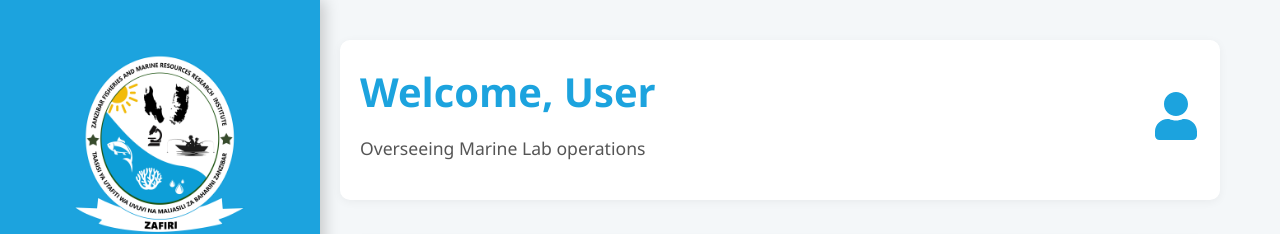
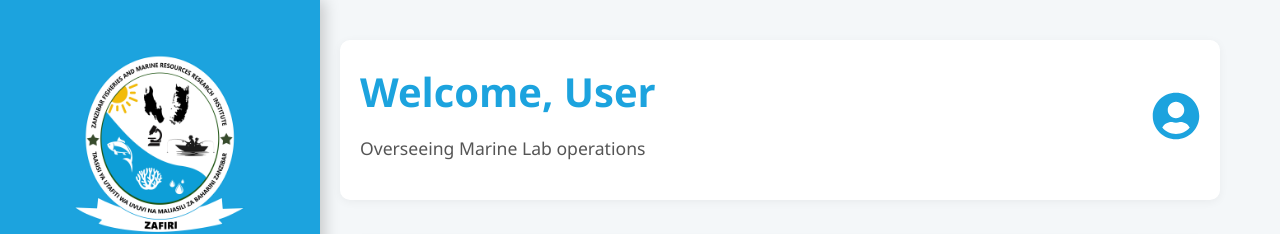
Before and after one commit to rayyanhamad42/PROJECT-ZAFIRI, a React (Vite) app: page /Registrar-dashboard in a window 1280 px wide. Shown: the top 234 px of the page. Built offline with nearby package versions, Linux system fonts and the light colour scheme.

Commit message:
my half commit

```diff
--- a/src/components/Layout.jsx
+++ b/src/components/Layout.jsx
@@ -1,7 +1,6 @@
-// src/components/Layout.jsx
 import React, { useState } from "react";
 import { useNavigate } from 'react-router-dom';
-import { FaUser, FaSignOutAlt } from "react-icons/fa";
+import { FaUserCircle, FaSignOutAlt, FaUser, FaCog } from "react-icons/fa";
 import './Layout.css';
 import logo from '../assets/zafiri.png';
 
@@ -46,13 +45,15 @@ const Layout = ({ children, menuItems = [] }) => {
           </div>
 
           <div className="user-profile" onClick={toggleDropdown}>
-            <FaUser className="user-icon" />
+            {/* The professional user icon */}
+            <FaUserCircle className="user-icon" />
             {isDropdownOpen && (
               <div className="user-dropdown">
                 <div className="dropdown-item">
                   <FaUser className="dropdown-icon" /> Profile
                 </div>
-                <div className="dropdown-item" onClick={handleLogout}>
+
+                <div className="dropdown-item logout-item" onClick={handleLogout}>
                   <FaSignOutAlt className="dropdown-icon" /> Logout
                 </div>
               </div>
```
Also changed, not shown: src/components/Layout.css (line endings or trailing spaces).
